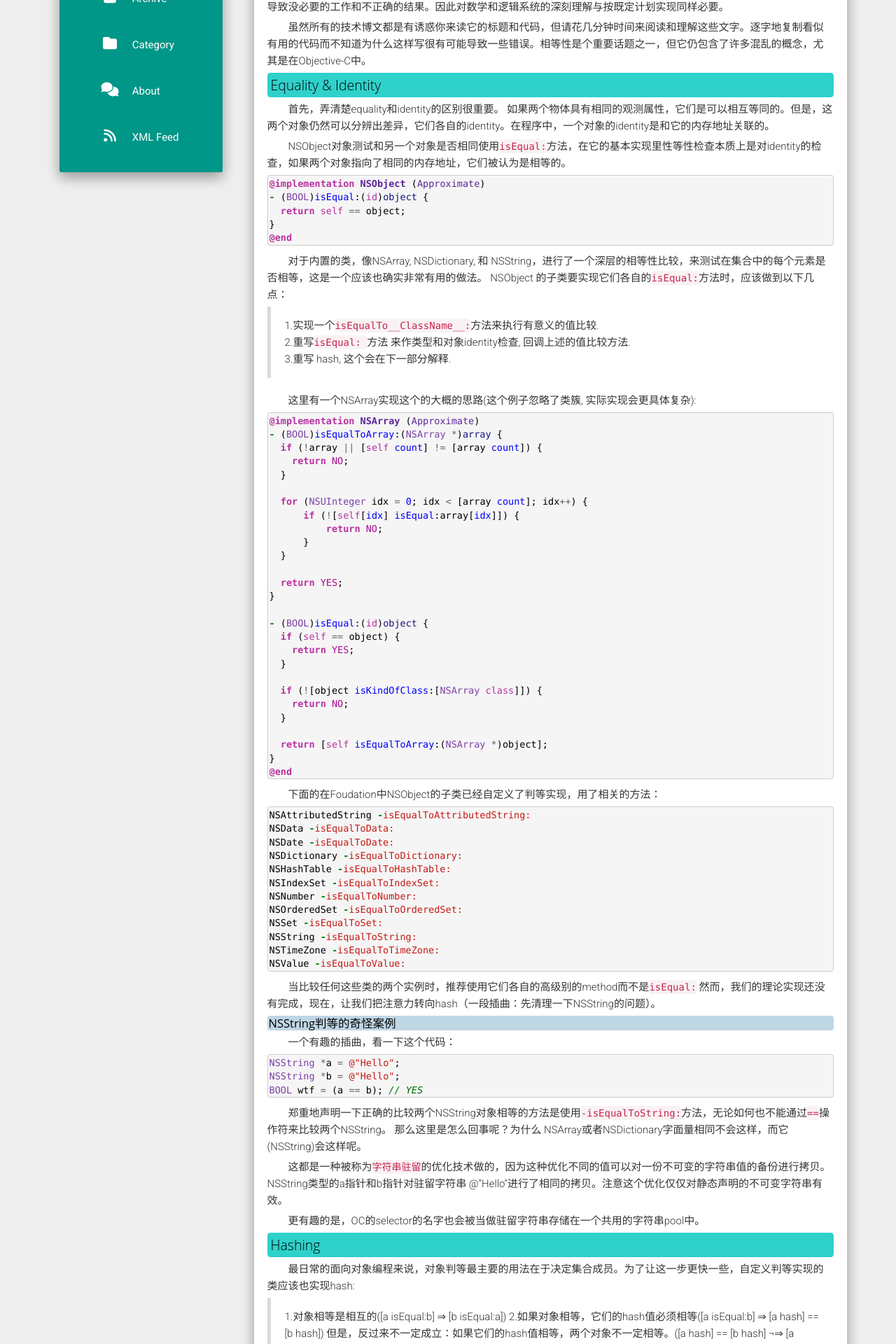
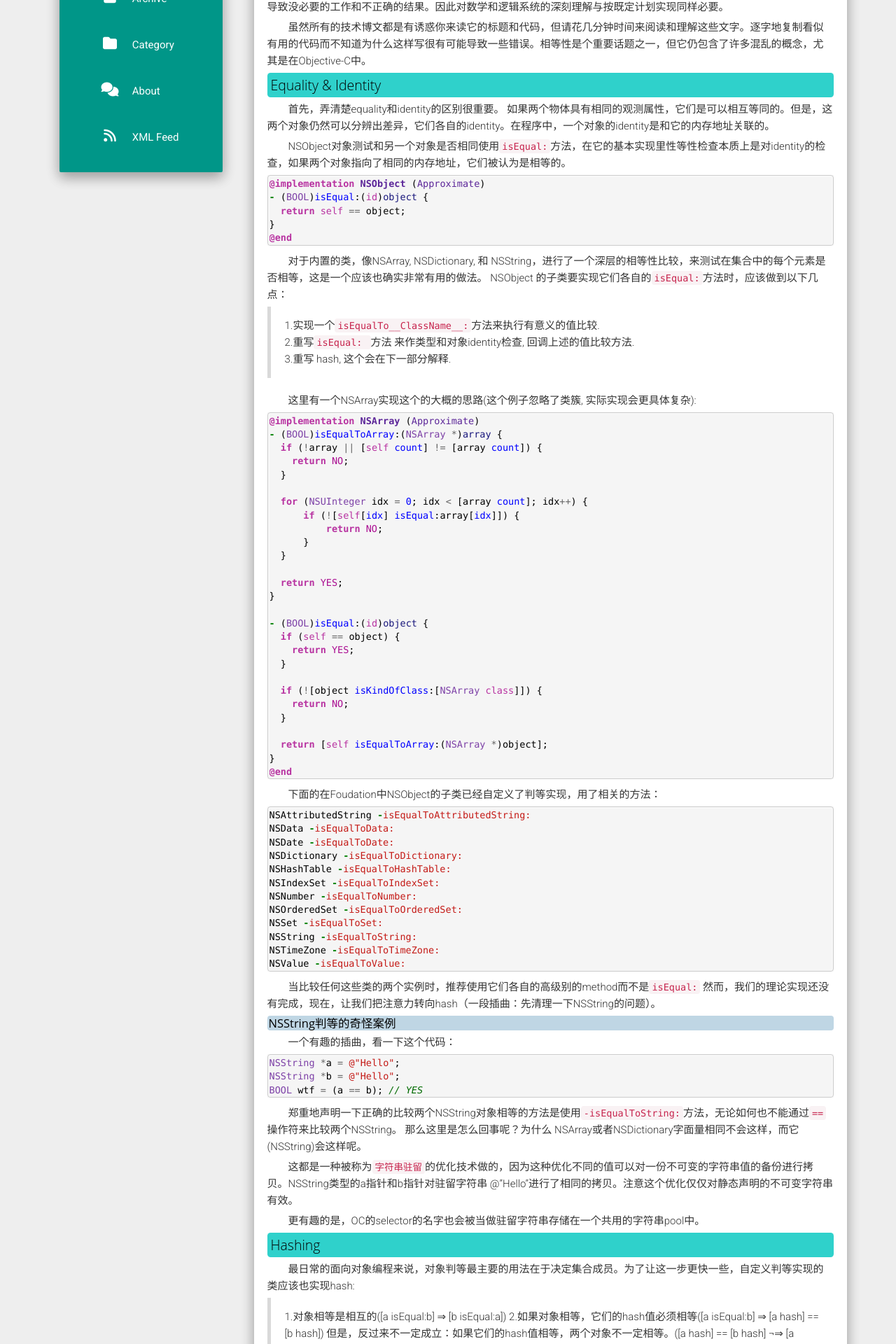
Before and after one commit to mikezone/mikezone.github.io, a Jekyll site: the page built from _posts/2016-01-21-iOS判断对象相等 重写isEqual、isEqualToClass、hash.md, in a window 1280 px wide. Shown: the part 350-2270 px from the top of the page at 70% size. Built offline with Jekyll 4.4.1, drawn with Linux system fonts in a browser that asks for light colours; nearby versions of some CDN libraries; comment, search, counter and statistics services are not loaded.

Commit message:
code css

```diff
--- a/_includes/cnblog.html
+++ b/_includes/cnblog.html
@@ -152,10 +152,6 @@
     line-height: 1.4;
     color:#428bca;
 }
-code{
-    padding-right: 0px;
-    padding-left: 0px;
-}
 
 #cnblogs_post_body p{
   text-indent:30px;
@@ -189,7 +185,6 @@
 #cnblogs_post_body code {
     border:0px !important;
     font-family: Menlo,Monaco,Consolas,"Courier New",monospace !important;
-    font-size: 14px !important;
 }
 
 #cnblogs_post_body pre {
```
